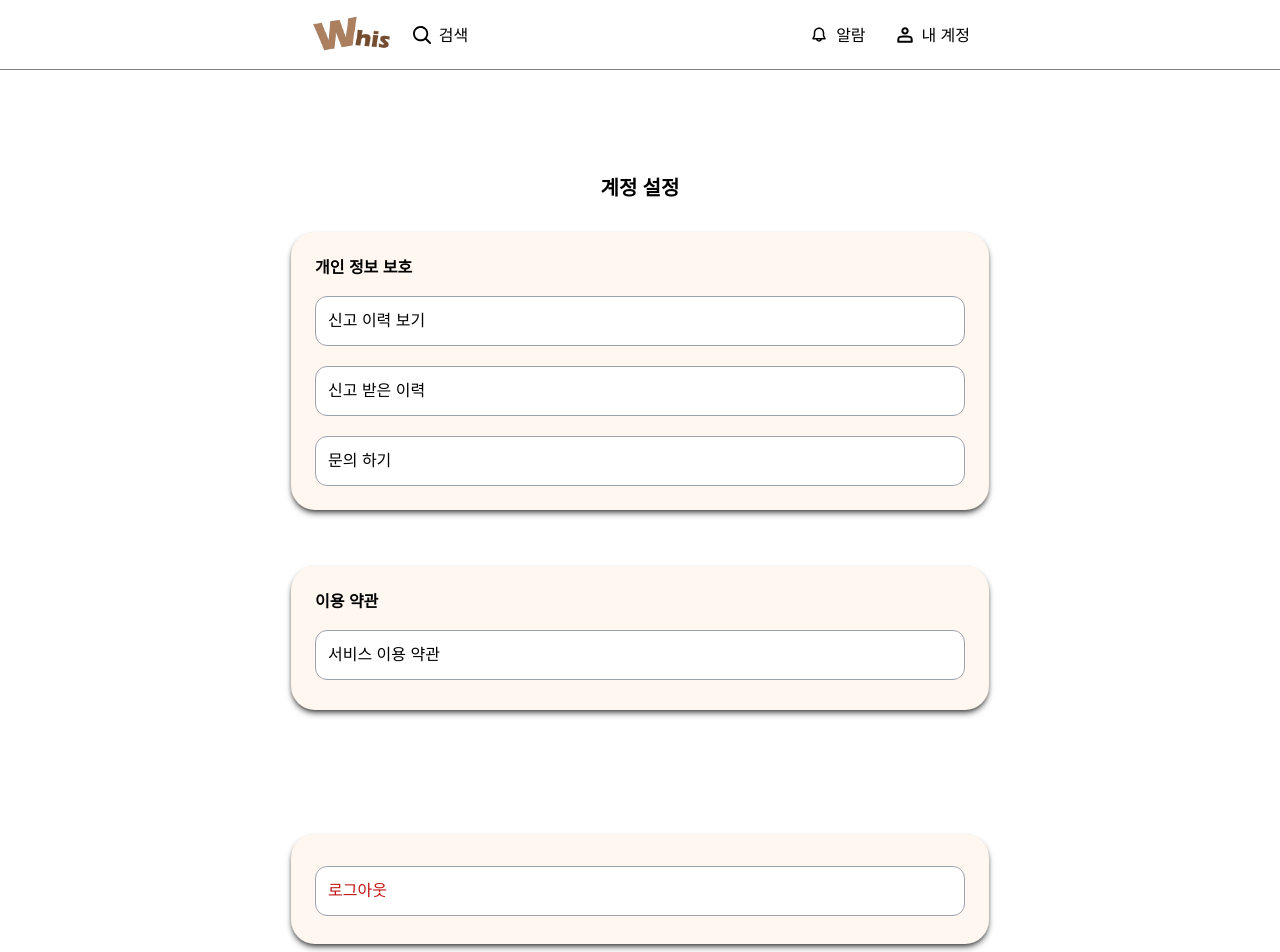
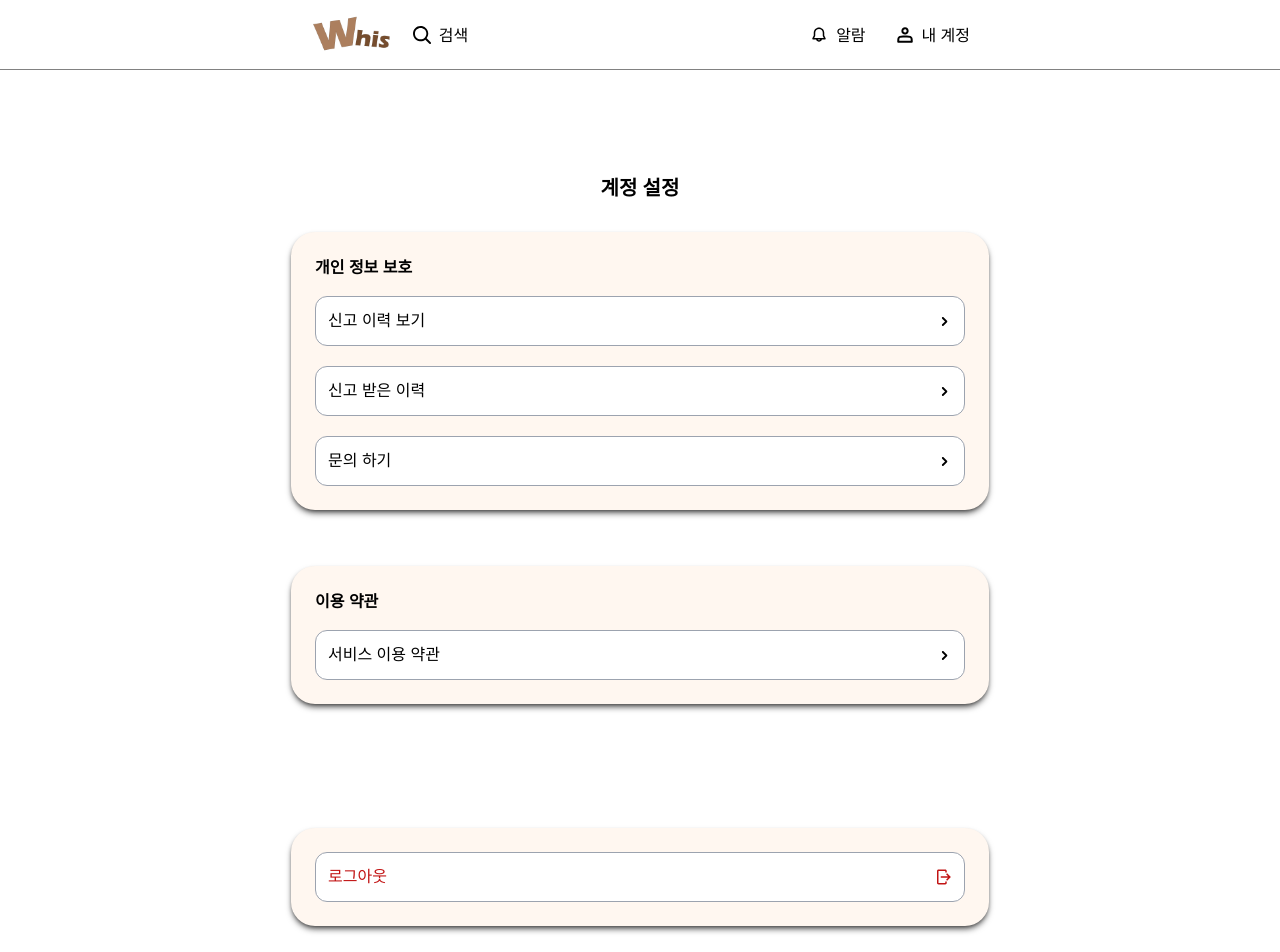
Before and after one commit to gubumgubum/WHIS-front, a React (Create React App) app: page /setting in a window 1280 px wide. Shown: the top 952 px of the page. Built offline with nearby package versions, Linux system fonts and the light colour scheme; the HTML template or start-up script is replaced by a standard one.

Commit message:
화살표 추가

```diff
--- /dev/null
+++ b/src/assets/icon/exit.jsx
@@ -0,0 +1,20 @@
+export default function Exit() {
+  return (
+    <svg
+      width="18"
+      height="18"
+      viewBox="0 0 18 18"
+      fill="none"
+      xmlns="http://www.w3.org/2000/svg"
+    >
+      <path
+        d="M4.5 1.5H11.25C11.6478 1.5 12.0294 1.65804 12.3107 1.93934C12.592 2.22064 12.75 2.60218 12.75 3V4.5H11.25V3H4.5V15H11.25V13.5H12.75V15C12.75 15.3978 12.592 15.7794 12.3107 16.0607C12.0294 16.342 11.6478 16.5 11.25 16.5H4.5C4.10218 16.5 3.72064 16.342 3.43934 16.0607C3.15804 15.7794 3 15.3978 3 15V3C3 2.60218 3.15804 2.22064 3.43934 1.93934C3.72064 1.65804 4.10218 1.5 4.5 1.5Z"
+        fill="#C21414"
+      />
+      <path
+        d="M12.0675 11.6925L13.125 12.75L16.875 9L13.125 5.25L12.0675 6.3075L14.0025 8.25H6.75V9.75H14.0025L12.0675 11.6925Z"
+        fill="#C21414"
+      />
+    </svg>
+  );
+}
--- /dev/null
+++ b/src/pages/inquiry/inquiry.jsx
@@ -0,0 +1,21 @@
+import AuthHeader from '../../components/header/auth/ui';
+import { Link } from 'react-router-dom';
+
+function InquiryPage() {
+  return (
+    <div>
+      <AuthHeader />
+      <main className="flex flex-co items-center mt-[5rem]">
+        <h1 className="text-xl font-pretendard font-black font-black">
+          문의하기
+        </h1>
+        <section className="w-[550px] h-[545px] bg-[#FFF7F0] ">
+          <textarea
+            className="w-[500px] h-[50px] bg-[#FFF7F0] border-gray-400 rounded-xl "
+            placeholder="제목을 입력하세요"
+          ></textarea>
+        </section>
+      </main>
+    </div>
+  );
+}
--- a/src/pages/setting/index.jsx
+++ b/src/pages/setting/index.jsx
@@ -1,3 +1,5 @@
+import Exit from '../../assets/icon/exit';
+import RightArrow from '../../assets/icon/rightarrow';
 import AuthHeader from '../../components/header/auth/ui';
 import { Link } from 'react-router-dom';
 
@@ -9,39 +11,50 @@ function SettingPage() {
         <h1 className="text-xl font-pertendard font-black mb-[30px]">
           계정 설정
         </h1>
+
         <section className="w-[698px] bg-[#FFF7F0] rounded-3xl shadow-md shadow-black/60 p-6 mb-6">
           <h2 className="font-pretendard font-bold mb-4">개인 정보 보호</h2>
+
           <Link
             to="/report-view"
-            className="block font-pretendard font-medium bg-white w-full border-gray-400 border p-3 rounded-xl mb-5 text-left"
+            className="flex justify-between items-center font-pretendard font-medium bg-white w-full border-gray-400 border p-3 rounded-xl mb-5 text-left"
           >
-            신고 이력 보기
+            <span>신고 이력 보기</span>
+            <RightArrow />
           </Link>
+
           <Link
-            to="report-received"
-            className="block font-pretendard font-medium bg-white w-full border-gray-400 border p-3 rounded-xl mb-5 text-left"
+            to="/report-received"
+            className="flex justify-between items-center font-pretendard font-medium bg-white w-full border-gray-400 border p-3 rounded-xl mb-5 text-left"
           >
-            신고 받은 이력
+            <span>신고 받은 이력</span>
+            <RightArrow />
           </Link>
+
           <Link
             to="/report-inquiry"
-            className="block font-pretendard font-medium bg-white w-full border-gray-400 border p-3 rounded-xl text-left"
+            className="flex justify-between items-center font-pretendard font-medium bg-white w-full border-gray-400 border p-3 rounded-xl text-left"
           >
-            문의 하기
+            <span>문의 하기</span>
+            <RightArrow />
           </Link>
         </section>
-        <section className="w-[698px] h-[144px] bg-[#FFF7F0] rounded-3xl shadow-md shadow-black/60 p-6 mt-8 mb-6">
+
+        <section className="w-[698px] h-auto bg-[#FFF7F0] rounded-3xl shadow-md shadow-black/60 p-6 mt-8 mb-6">
           <h2 className="font-pretendard font-bold mb-4">이용 약관</h2>
           <Link
             to="/service"
-            className="block bg-[#FFFFFF] w-full border-gray-400 border p-3 rounded-xl text-left font-pretendard font-medium"
+            className="flex justify-between items-center bg-[#FFFFFF] w-full border-gray-400 border p-3 rounded-xl text-left font-pretendard font-medium"
           >
-            서비스 이용 약관
+            <span>서비스 이용 약관</span>
+            <RightArrow />
           </Link>
         </section>
-        <section className="w-[698px] h-[110px] bg-[#FFF7F0] rounded-3xl shadow-md shadow-black/60 p-6 mt-[100px] mb-6">
-          <button className="bg-white w-[650px] h-[50px] text-[#C21414] font-pretendard font-medium p-3 rounded-xl text-left border-gray-400 border mt-2">
-            로그아웃
+
+        <section className="w-[698px] h-auto bg-[#FFF7F0] rounded-3xl shadow-md shadow-black/60 p-6 mt-[100px] mb-6">
+          <button className="flex justify-between items-center bg-white w-full text-[#C21414] font-pretendard font-medium p-3 rounded-xl text-left border-gray-400 border">
+            <span>로그아웃</span>
+            <Exit />
           </button>
         </section>
       </main>
```
